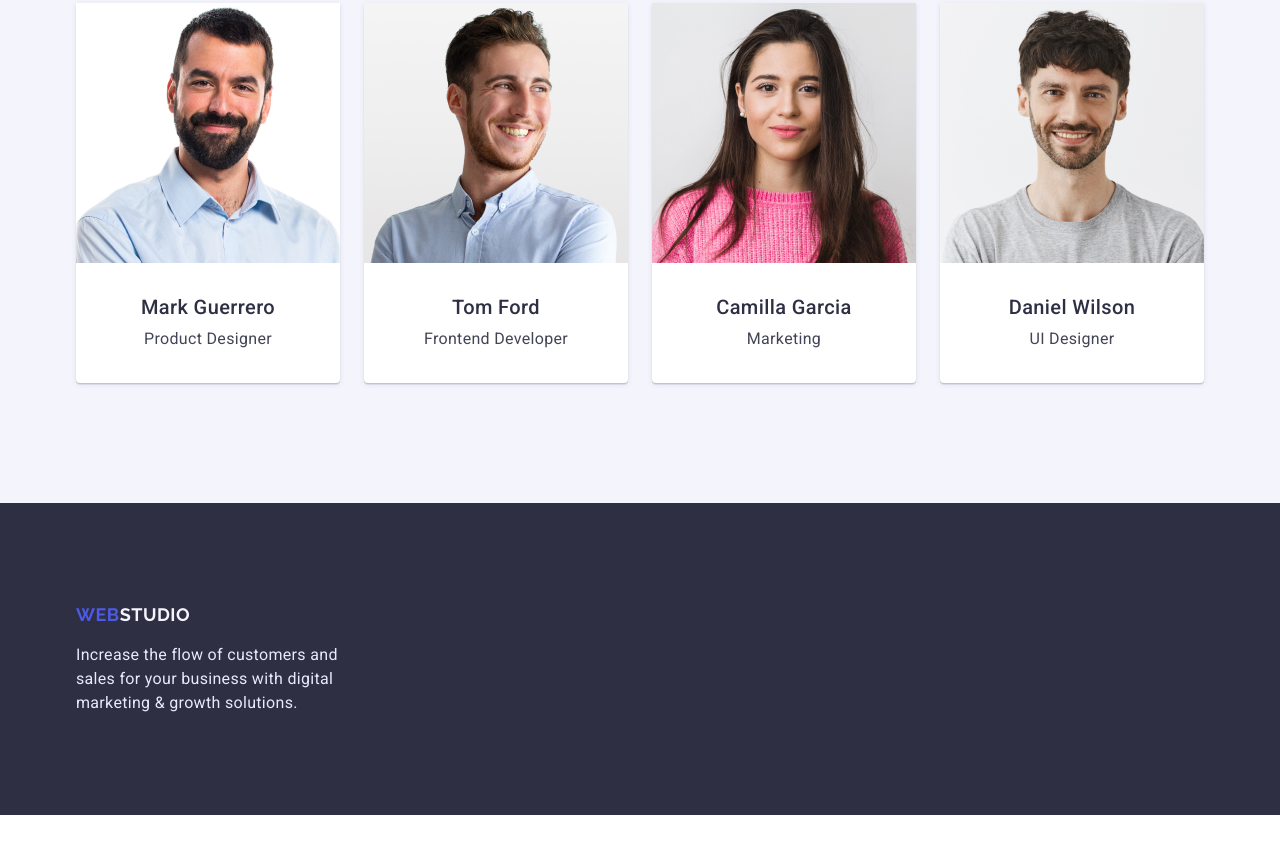
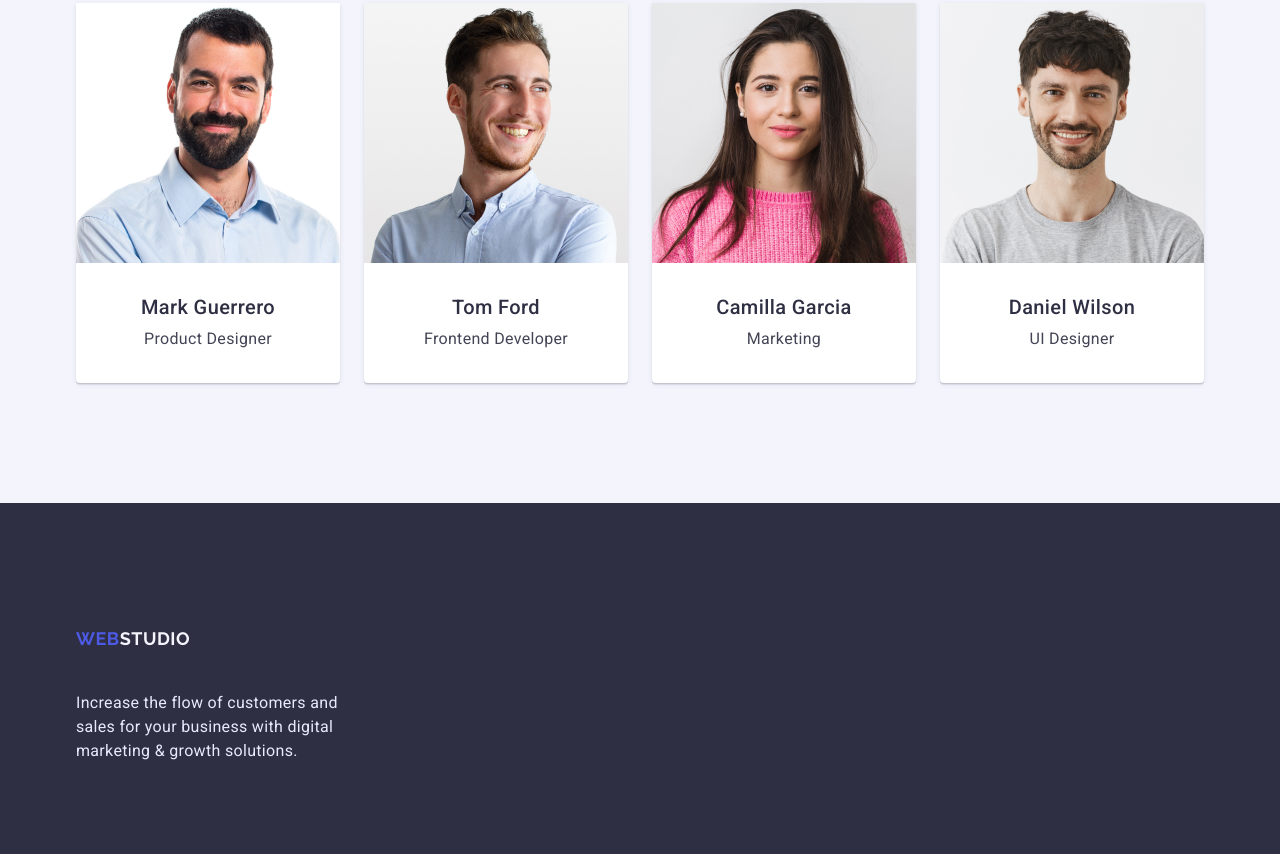
Before and after one commit to cutestsun/goit-markup-hw-03, a plain HTML site: page index.html in a window 1280 px wide. Shown: the part 1804-2658 px from the top of the page. Before the commit the page ends 2619 px from the top, so only its background shows below. Drawn offline with nearby package versions, Linux system fonts and the light colour scheme.

Commit message:
adds padding to the logo

```diff
--- a/css/styles.css
+++ b/css/styles.css
@@ -56,6 +56,9 @@ header {
   text-transform: uppercase;
   color: var(--main-text-color);
   text-decoration: none;
+
+  padding-top: 24px;
+  padding-bottom: 24px;
 }
 
 .logo .accent {
```
Also changed, not shown: portfolio.html (+2 -0 lines).
